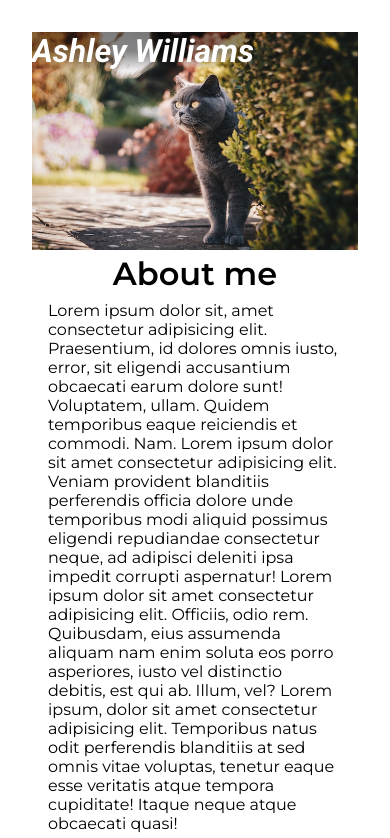
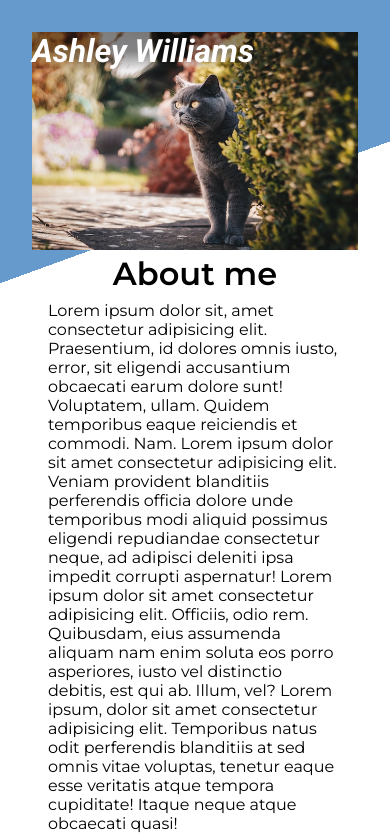
Before and after one commit to aleksandar-code/Portfolio, a plain HTML site: page index.html in a window 390 px wide. Shown: the top 838 px of the page. Drawn offline with Linux system fonts and the light colour scheme.

Commit message:
Add diagonal background

```diff
--- a/style.css
+++ b/style.css
@@ -13,6 +13,18 @@
 
 .author {
   font-family: "Roboto", sans-serif;
+}
+
+section.introduction::before {
+  content: "";
+  background: linear-gradient(160deg, var(--primary) 50%, white 0%);
+  position: absolute;
+  overflow: hidden;
+  z-index: -1;
+  transform-origin: 0 100%;
+  width: 100%;
+  height: 100%;
+  translate: -50% -20%;
 }
 
 .link {
@@ -250,9 +262,13 @@ main {
 
 @media (max-width: 800px) {
   .about {
-    background-color: white;
+    background-color: unset;
     display: flex;
     flex-direction: column;
+  }
+
+  section.introduction::before {
+    max-height: 601px;
   }
 
   .image-holder {
```
